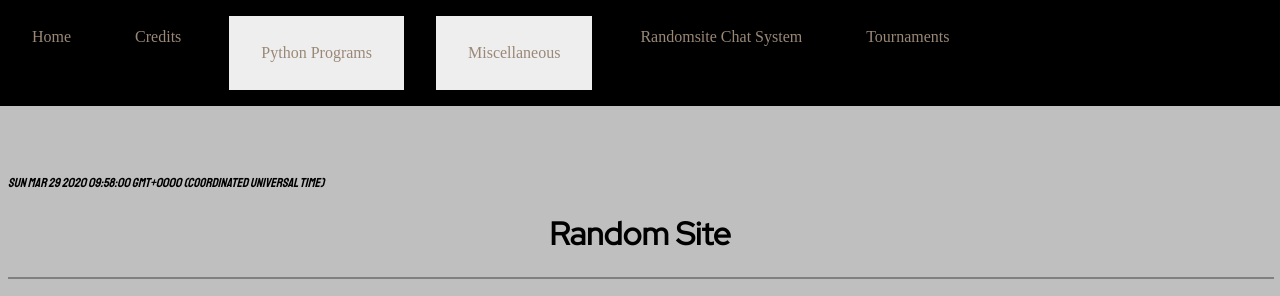
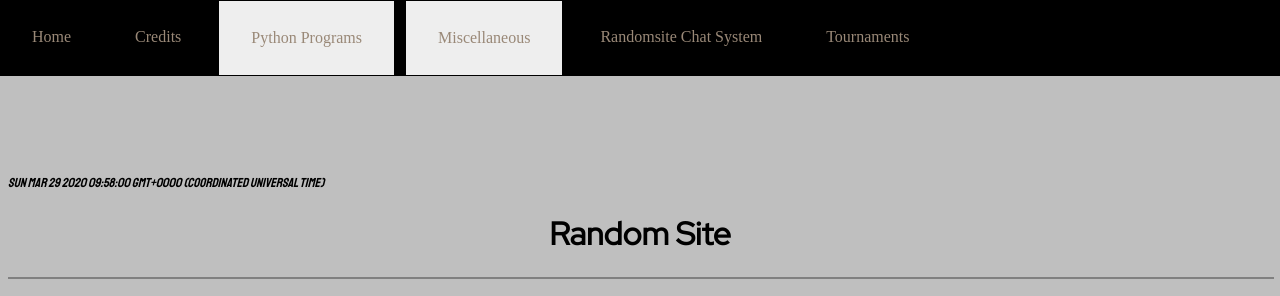
Before and after one commit to randomsite/randomsite.github.io, a PHP site: page / in a window 1280 px wide. Shown: the top 296 px of the page. Run offline with PHP 8.4, Linux system fonts and the light colour scheme; some web fonts are replaced.

Commit message:
Update index.css

```diff
--- a/assets/index.css
+++ b/assets/index.css
@@ -49,8 +49,6 @@ a.active:hover{
 
 .dropbtn {
   background-color: black;
-  color: white;
-  padding: 16px;
   font-size: 16px;
   border: none;
 }
```
